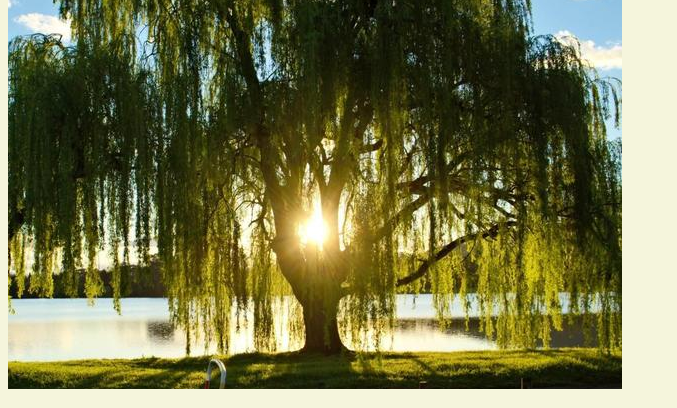
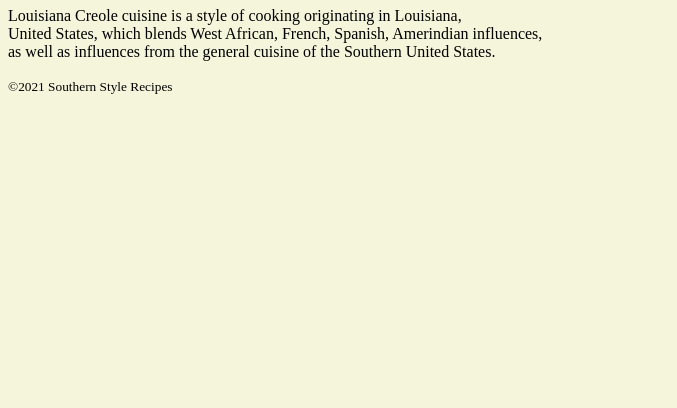
Before and after one commit to FRJ74/southernstylerecipes, a plain HTML site: page index.html in a window 1280 px wide. Shown: the part 73-481 px from the top of the page, without its empty margins (0-677 px from the left). Drawn offline with Linux system fonts and the light colour scheme; a web font is replaced by a local one.

Commit message:
Header edit & formated image

```diff
--- a/index.html
+++ b/index.html
@@ -12,10 +12,13 @@
 </head>
 <body>
     <header>
-        <img src="Img/banner.png" alt="A willow tree">
+        <h1>Southern Style Recipes</h1>
+        <p>Louisiana Creole cuisine is a style of cooking originating in Louisiana,<br>
+        United States, which blends West African, French, Spanish, Amerindian influences, <br>
+        as well as influences from the general cuisine of the Southern United States. </p>
     </header>
     <main>
-        <h1>Southern Style Recipes</h1>
+
     </main>
     <footer>
         <p><small>&copy;2021 Southern Style Recipes</small></p>
--- a/style.css
+++ b/style.css
@@ -3,6 +3,8 @@ body {
 background-color: beige;
 
 }
+
+
 h1 {
     color: blue;
   }
```
